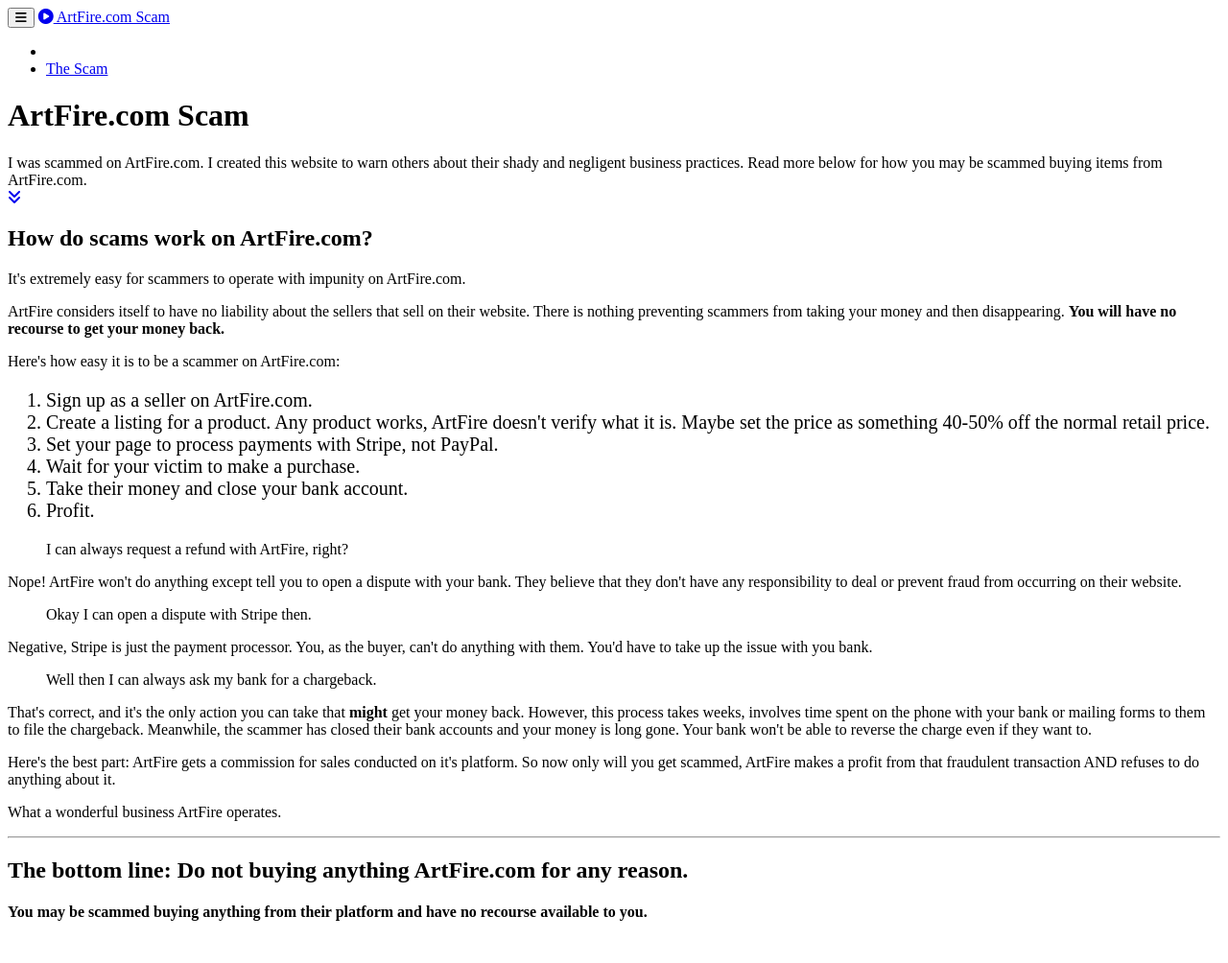
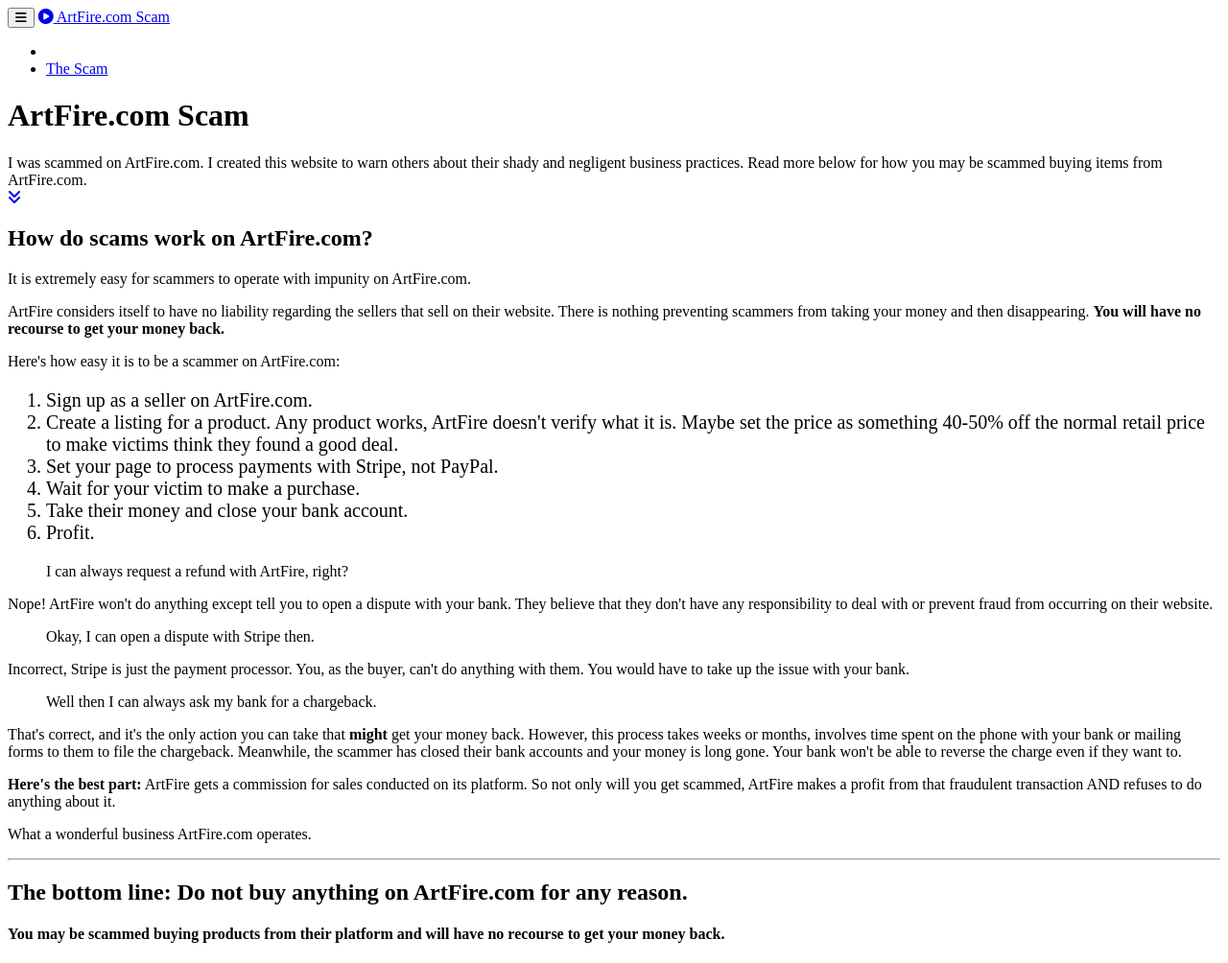
Before and after one commit to ArtFire-Scam/artfire-scam, a Jekyll site: the page built from index.html, in a window 1280 px wide. Shown: the whole page at 96% size. Built offline with Jekyll 4.4.1, drawn with Linux system fonts in a browser that asks for light colours; nearby versions of some CDN libraries; library files that are not in the unit come from our copies; before the commit the page ends 981 px from its top, so only the background shows below that.

Commit message:
proofreading

```diff
--- a/_includes/the_scam.html
+++ b/_includes/the_scam.html
@@ -5,16 +5,16 @@
                 <h2>How do scams work on ArtFire.com?</h2>
             </div>
 
-            <p>It's extremely easy for scammers to operate with impunity on ArtFire.com.</p>
+            <p>It is extremely easy for scammers to operate with impunity on ArtFire.com.</p>
 
-            <p>ArtFire considers itself to have no liability about the sellers that sell on their website. There is nothing preventing scammers from taking your money and then disappearing. <span class="text-danger"><strong>You will have no recourse to get your money back.</strong></span></p>
+            <p>ArtFire considers itself to have no liability regarding the sellers that sell on their website. There is nothing preventing scammers from taking your money and then disappearing. <span class="text-danger"><strong>You will have no recourse to get your money back.</strong></span></p>
 
             <p>
                 Here's how easy it is to be a scammer on ArtFire.com:
 
                 <ol style="font-size: 20px">
                     <li>Sign up as a seller on ArtFire.com.</li>
-                    <li>Create a listing for a product. Any product works, ArtFire doesn't verify what it is. Maybe set the price as something 40-50% off the normal retail price.</li>
+                    <li>Create a listing for a product. Any product works, ArtFire doesn't verify what it is. Maybe set the price as something 40-50% off the normal retail price to make victims think they found a good deal.</li>
                     <li>Set your page to process payments with Stripe, not PayPal.</li>
                     <li>Wait for your victim to make a purchase.</li>
                     <li>Take their money and close your bank account.</li>
@@ -24,26 +24,26 @@
 
             <blockquote>I can always request a refund with ArtFire, right?</blockquote>
 
-            <p>Nope! ArtFire won't do anything except tell you to open a dispute with your bank. They believe that they don't have any responsibility to deal or prevent fraud from occurring on their website.
+            <p>Nope! ArtFire won't do anything except tell you to open a dispute with your bank. They believe that they don't have any responsibility to deal with or prevent fraud from occurring on their website.
 
-            <blockquote>Okay I can open a dispute with Stripe then.</blockquote>
+            <blockquote>Okay, I can open a dispute with Stripe then.</blockquote>
 
-            <p>Negative, Stripe is just the payment processor. You, as the buyer, can't do anything with them. You'd have to take up the issue with you bank.</p>
+            <p>Incorrect, Stripe is just the payment processor. You, as the buyer, can't do anything with them. You would have to take up the issue with your bank.</p>
 
             <blockquote>Well then I can always ask my bank for a chargeback.</blockquote>
 
-            <p>That's correct, and it's the only action you can take that <strong>might</strong> get your money back. However, this process takes weeks, involves time spent on the phone with your bank or mailing forms to them to file the chargeback. Meanwhile, the scammer has closed their bank accounts and your money is long gone. Your bank won't be able to reverse the charge even if they want to.</p>
+            <p>That's correct, and it's the only action you can take that <strong>might</strong> get your money back. However, this process takes weeks or months, involves time spent on the phone with your bank or mailing forms to them to file the chargeback. Meanwhile, the scammer has closed their bank accounts and your money is long gone. Your bank won't be able to reverse the charge even if they want to.</p>
 
-            <p>Here's the best part: ArtFire gets a commission for sales conducted on it's platform. So now only will you get scammed, <span class="text-danger">ArtFire makes a profit from that fraudulent transaction AND refuses to do anything about it.</span></p>
+            <p><strong>Here's the best part:</strong> ArtFire gets a commission for sales conducted on its platform. So not only will you get scammed, <span class="text-danger">ArtFire makes a profit from that fraudulent transaction AND refuses to do anything about it.</span></p>
 
-            <p>What a wonderful business ArtFire operates.</p>
+            <p>What a wonderful business ArtFire.com operates.</p>
 
             <hr>
 
             <div class="text-center">
                 <p>
-                    <h2>The bottom line: Do not buying anything ArtFire.com for any reason.</h2>
-                    <h4>You may be scammed buying anything from their platform and have no recourse available to you.</h4>
+                    <h2>The bottom line: Do not buy anything on ArtFire.com for any reason.</h2>
+                    <h4>You may be scammed buying products from their platform and will have no recourse to get your money back.</h4>
                 </p>
             </div>
         </div>
```
